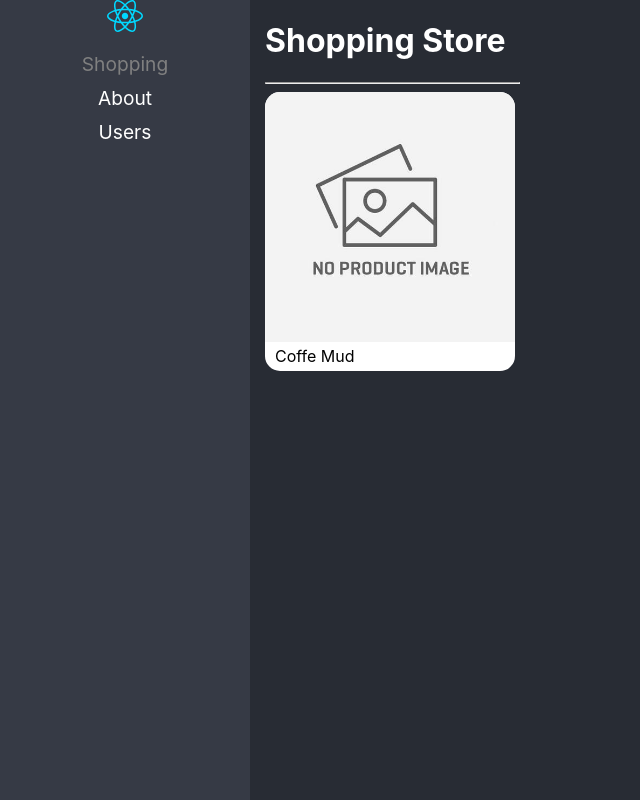
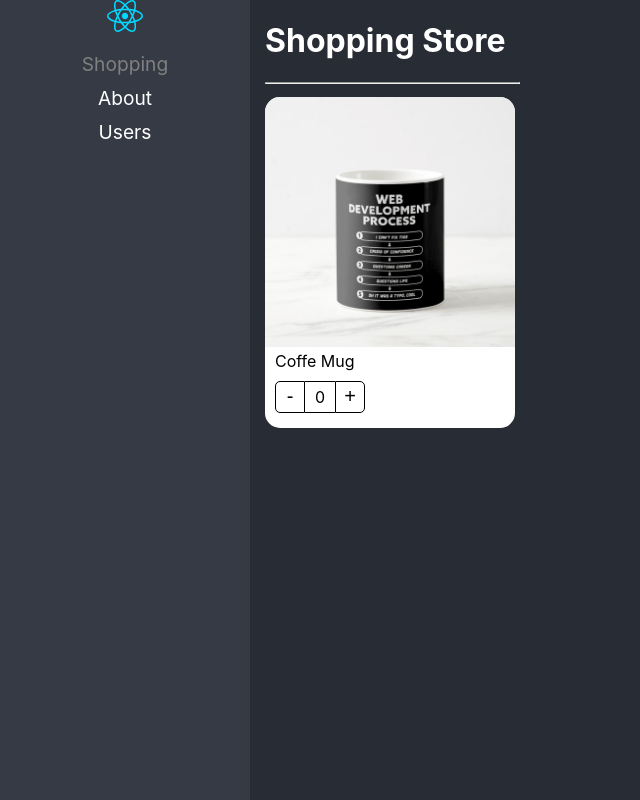
Before and after one commit to jeanortiz02/react-pro, a React (Vite) app in the folder 02-react-app/: page / in a window 1280 px wide. Shown: the whole page, without its empty margins (0-640 px from the left). Built offline with nearby package versions, Linux system fonts and the light colour scheme.

Commit message:
todo completo

```diff
--- /dev/null
+++ b/02-react-app/src/02-component-parrents/hooks/useProduct.ts
@@ -0,0 +1,16 @@
+import { useState } from "react";
+
+
+export const useProduct = ()=> {
+
+    const [counter, setCounter] = useState(0);
+
+    const increaseBy = (value: number) => {
+        setCounter(prev => Math.max(prev + value, 0) );
+    }
+
+    return {
+        counter,
+        increaseBy,
+    }
+}
--- a/02-react-app/src/02-component-parrents/pages/ProductCard.tsx
+++ b/02-react-app/src/02-component-parrents/pages/ProductCard.tsx
@@ -1,18 +1,66 @@
 
+import { useProduct } from '../hooks/useProduct';
 import style from '../styles/styles.module.css';
 import noImage from '../assets/no-image.jpg';
 
-export const ProductCard = () => {
 
-    // console.log(style);
+interface Props {
+  product: Product;
+}
+
+interface Product {
+  id: string;
+  title: string;
+  image?: string;
+}
+
+
+
+
+export const ProductImage = ({ image  = ''})=> {
+  return (
+    <img className={ style.productImg } src={ image ? image : noImage} alt="Product Image" />
+  )
+}
+
+export const ProductTitle = ({ title } : { title: string}) => {
+  return (
+    <span className={style.productDescription}>{title}</span>
+  )
+}
+
+interface ProductButtonProps {
+  counter: number;
+  increaseBy: (value: number) => void;
+}
+
+export const ProductButton = ( { counter, increaseBy} : ProductButtonProps ) => {
+  return (
+    <div className={ style.buttonsContainer }>
+
+      <button className={ style.buttonMinus } onClick={ ()=> increaseBy( -1 ) }>-</button>
+
+      <div className={ style.countLabel }>{counter}</div>
+
+      <button className={ style.buttonAdd } onClick={ ()=> increaseBy( 1 ) }>+</button>
+
+    </div>
+  )
+}
+
+
+export const ProductCard = ({ product } : Props) => {
+
+    const { counter, increaseBy } = useProduct();
 
   return (
     <div className={style.productCard}>
-        {/* <img className={ style.productImg } src="./coffee-mug.png" alt="Coffe Mug" /> */}
-        <img className={ style.productImg } src={ noImage } alt="Coffe Mug" />
 
-        <span className={style.productDescription}>Coffe Mud</span>
+      <ProductImage image={product.image} />
 
+      <ProductTitle title={product.title}/>
+
+      <ProductButton counter={counter} increaseBy={increaseBy} />
 
 
     </div>
--- a/02-react-app/src/02-component-parrents/pages/ShoppingPage.tsx
+++ b/02-react-app/src/02-component-parrents/pages/ShoppingPage.tsx
@@ -1,12 +1,27 @@
 import { ProductCard } from "./ProductCard"
 
+
+const product = {
+  id: '1',
+  title: "Coffe Mug",
+  image: "./coffee-mug.png"
+}
 
 export const ShoppingPage = () => {
   return (
     <div>
         <h1>Shopping Store</h1>
         <hr />
-        <ProductCard/>
+
+        <div
+          style={{
+            display: 'flex',
+            flexWrap: 'wrap',
+            justifyContent: 'center',
+          }}
+        >
+          <ProductCard product={product }/>
+        </div>
     </div>
   )
 }
```
